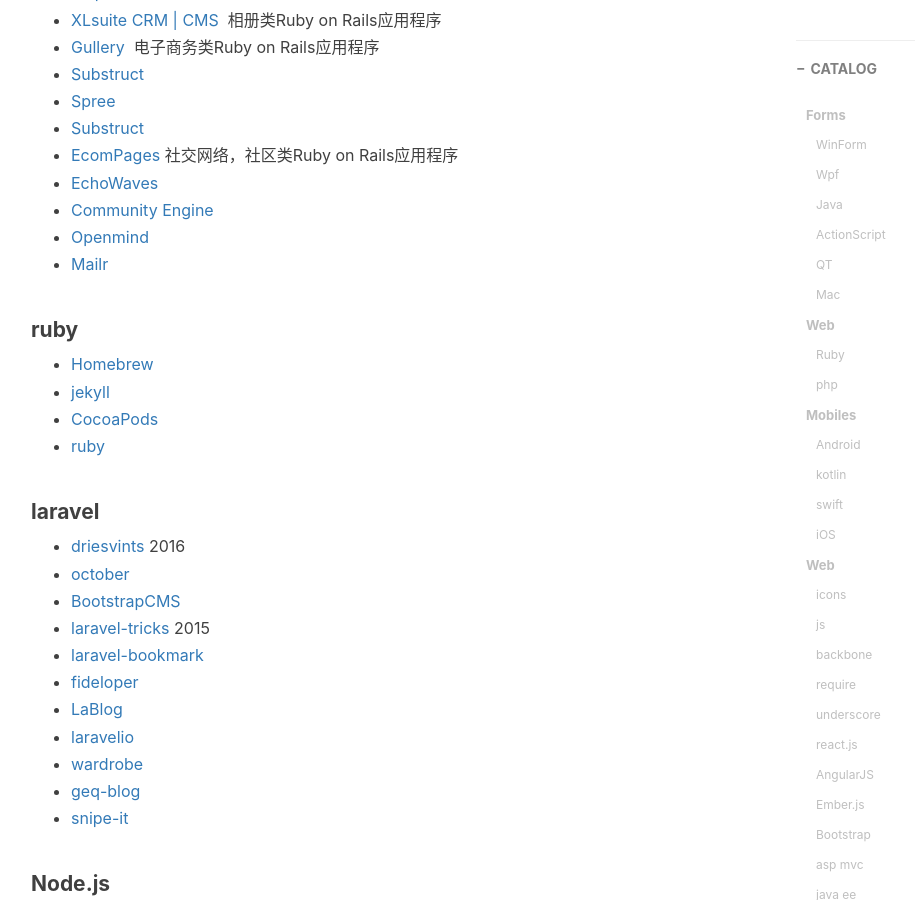
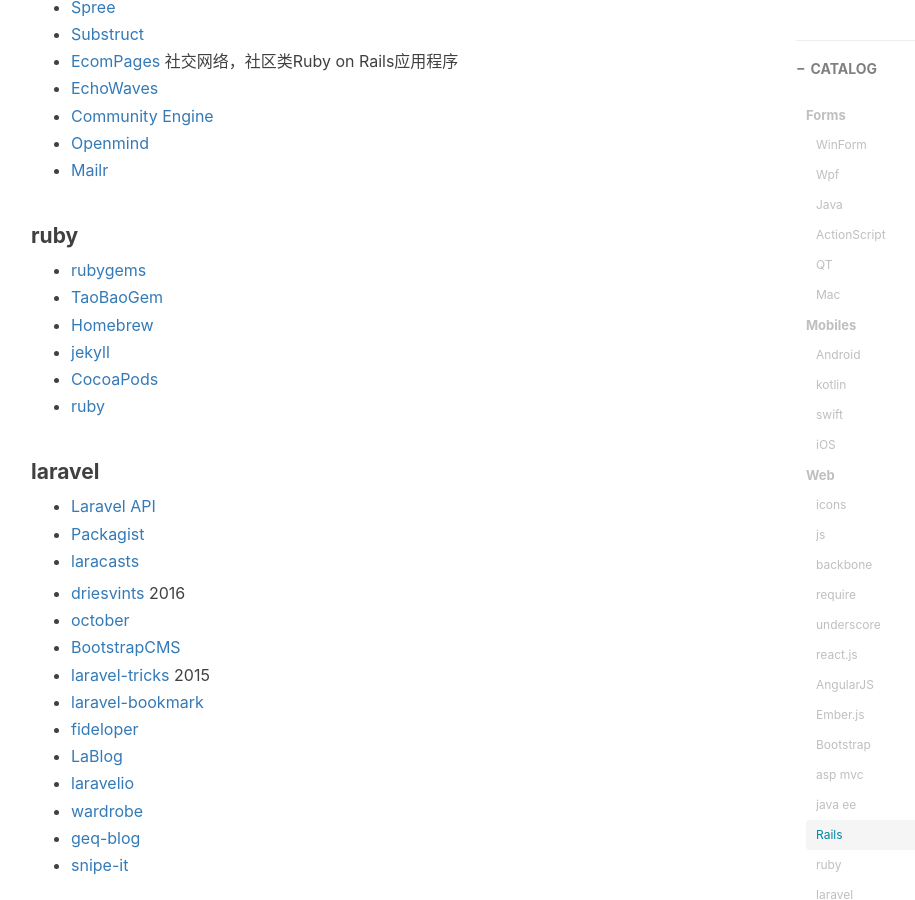
Before and after one commit to awd1559/awd1559.github.io, a Jekyll site: the page built from _posts/work/2014-06-09-urls.markdown, in a window 1280 px wide and 900 px high, scrolled down 8763 px. Shown: the whole window, without its empty margins (234-1149 px from the left). Built offline with Jekyll 4.4.1, drawn with Linux system fonts in a browser that asks for light colours; nearby versions of some CDN libraries; comment, search, counter and statistics services are not loaded; some of the changed text lies outside the part shown.

Commit message:
fix urls

```diff
--- a/_posts/work/2014-06-09-urls.markdown
+++ b/_posts/work/2014-06-09-urls.markdown
@@ -70,14 +70,6 @@ tags:
 - [homebrew](https://github.com/Homebrew/legacy-homebrew)
 - [koala](https://github.com/oklai/koala/) less, sass and coffeescript compilation
 - [oschina](https://github.com/oschina)
-
-
-# Web
-
-#### Ruby
-
-#### php
-
 
 # Mobiles
 
@@ -355,6 +351,8 @@ CMS和博客类Ruby on Rails应用程序
 
 #### ruby
 
+- [rubygems](https://rubygems.org)
+- [TaoBaoGem](https://ruby.taobao.org)
 - [Homebrew](https://github.com/Homebrew/brew)
 - [jekyll](https://github.com/jekyll/jekyll)
 - [CocoaPods](https://github.com/CocoaPods/CocoaPods)
@@ -363,6 +361,10 @@ CMS和博客类Ruby on Rails应用程序
 
 
 #### laravel
+
+- [Laravel API](http://laravel.com/api/5.0/)
+- [Packagist](https://packagist.org)
+- [laracasts](https://laracasts.com)
 
 - [driesvints](https://driesvints.com/) 2016
 - [october](https://github.com/octobercms/october)
```
Also changed, not shown: other parts of _posts/work/2014-06-09-urls.markdown (+14 -0 lines).
